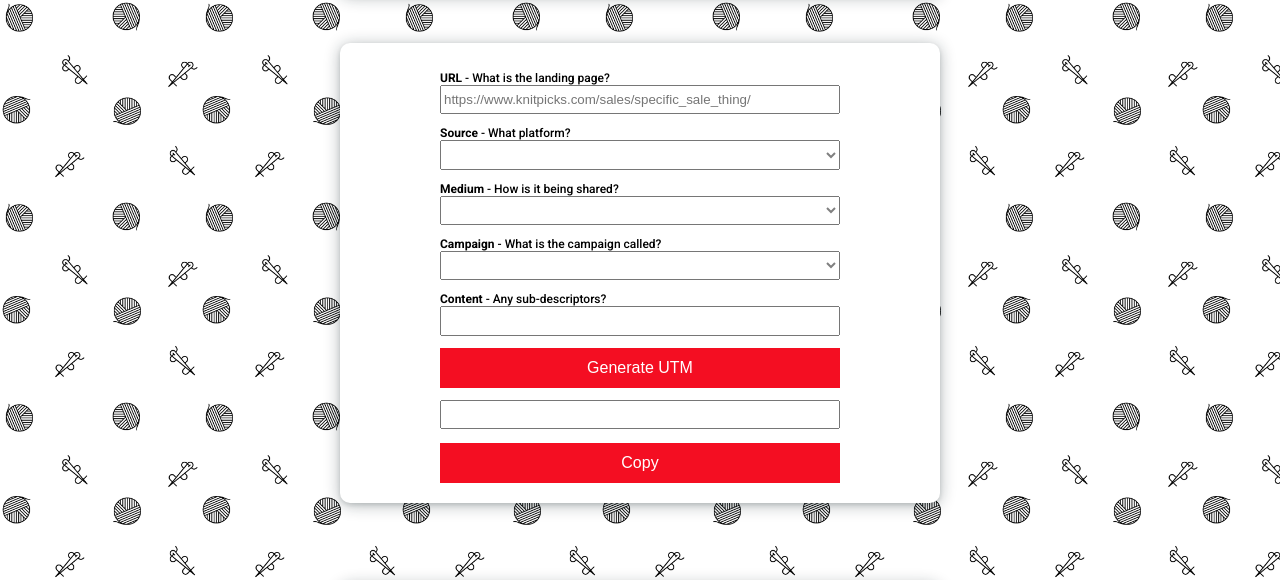
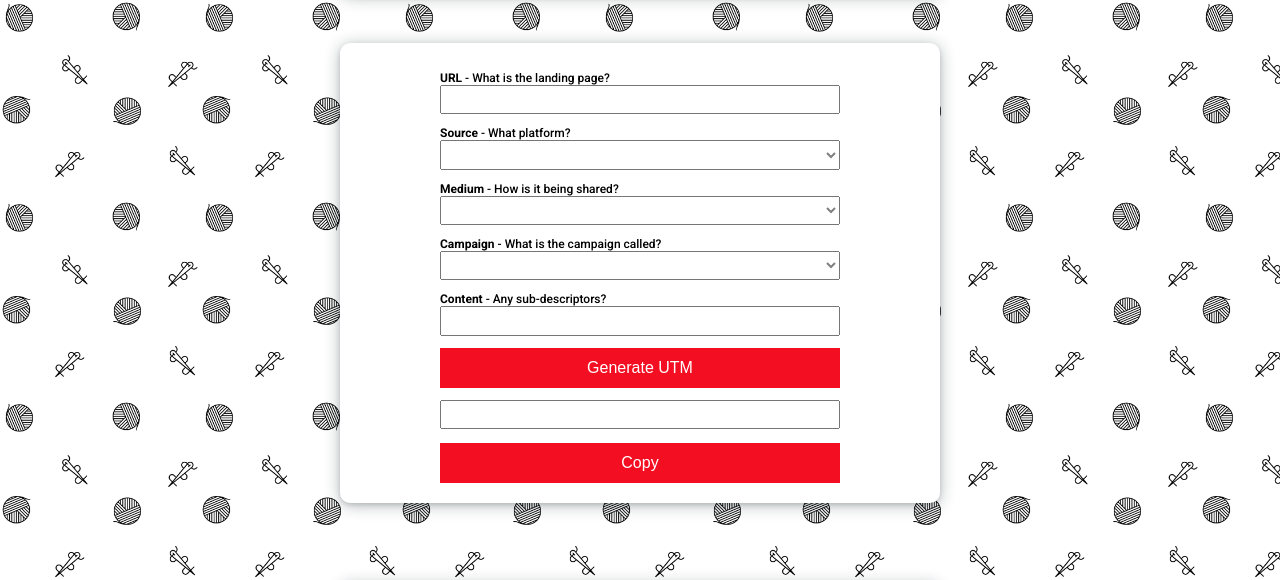
Before and after one commit to MDeanLindsay/UTM-Builder, a website built with Parcel: page index.html in a window 1280 px wide. Shown: the part 108-688 px from the top of the page. Built offline with nearby package versions, Linux system fonts and the light colour scheme.

Commit message:
baseline

```diff
--- a/index.html
+++ b/index.html
@@ -20,7 +20,7 @@
          <div class="input">
             <strong>URL</strong> - What is the landing page?
             <br>
-            <input onclick="myFunction()" id="url-input" type="text" value="" placeholder="https://www.knitpicks.com/sales/specific_sale_thing/">
+            <input onclick="myFunction()" id="url-input" type="text" value="">
           </div>
 
           <div class="input">
```
